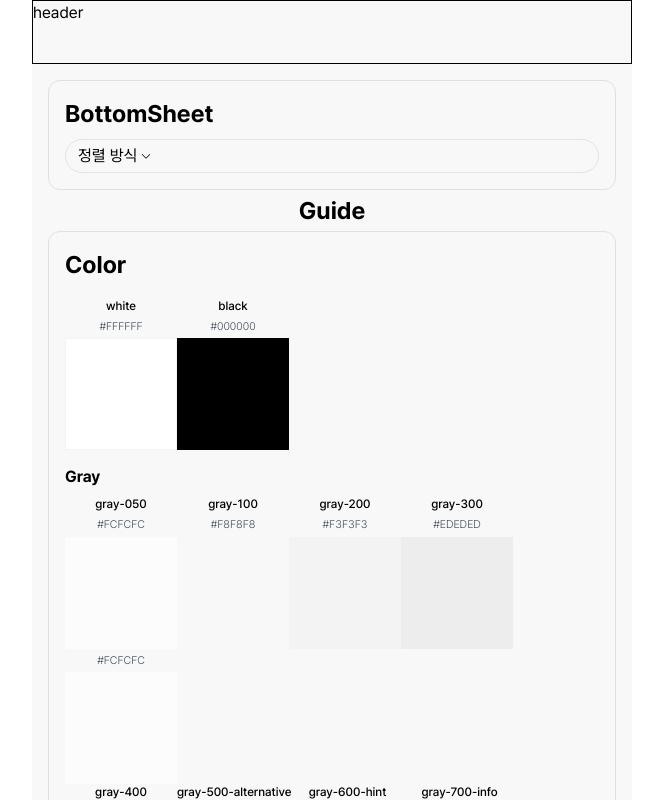
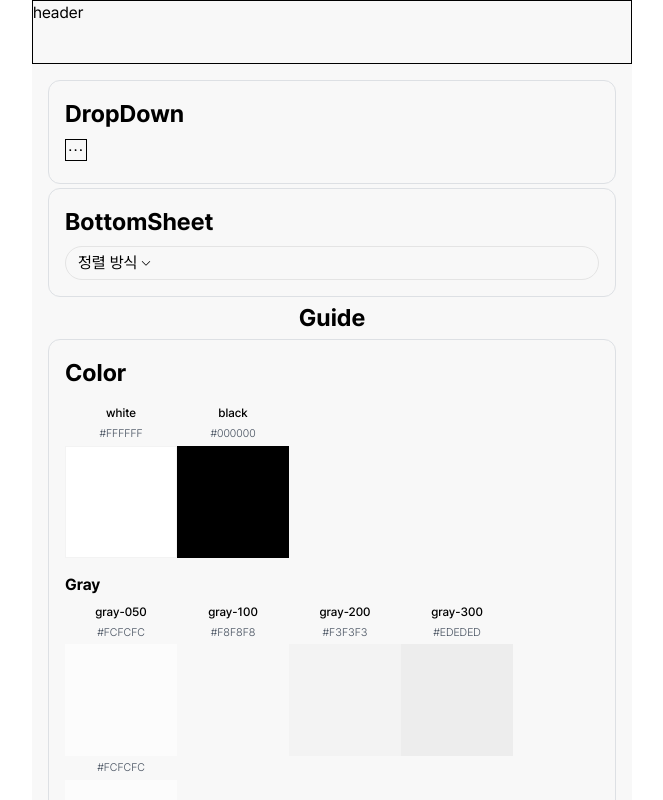
Before and after one commit to FC-DEV3-Final-Project/zoop-frontend, a Next.js app: page /test in a window 1280 px wide. Shown: the top 800 px of the page, without its empty margins (308-971 px from the left). Built offline with nearby package versions, Linux system fonts and the light colour scheme.

Commit message:
style: 드롭다운 퍼블리싱

```diff
--- a/src/app/test/page.tsx
+++ b/src/app/test/page.tsx
@@ -5,6 +5,7 @@ import { Button } from "@/components/ui/button";
 import { Tab } from "@/components/Tab";
 import PropertyCard from "@/components/common/PropertyCard";
 import BottomSheet from "@/components/BottomSheet";
+import Dropdown from "@/components/Dropdown";
 
 const tabItems = [
   { label: "상세 정보", value: "detail" },
@@ -22,12 +23,28 @@ const sortOptions = [
   { label: "가격 낮은 순", value: "low" },
 ];
 
+const dropItems = [
+  { label: "삭제하기", value: "delete" },
+  { label: "편집하기", value: "edit" },
+];
+
 export default function Test() {
   const [selectedTab, setSelectedTab] = useState(tabItems[0].value); // 항상 첫 번째 탭이 활성화된 채로 켜지길 원한다면,,
   const [selectedItem, setSelectedItem] = useState<{ label: string; value: string } | null>(null);
 
   return (
     <div className="flex flex-col items-center justify-center gap-1 p-4">
+      {/* DropDown Section */}
+      <div className="flex w-full flex-col gap-2 rounded-large border border-gray-400 p-4">
+        <h1 className="text-title1">DropDown</h1>
+        <Dropdown
+          items={dropItems}
+          onSelect={(item) => {
+            console.log("선택한 값:", item.label);
+          }}
+        />
+      </div>
+
       {/* BottomSheet Section */}
       <div className="flex w-full flex-col gap-2 rounded-large border border-gray-400 p-4">
         <h1 className="text-title1">BottomSheet</h1>
--- /dev/null
+++ b/src/components/Dropdown.tsx
@@ -0,0 +1,59 @@
+import React, { useEffect, useRef, useState } from "react";
+import { cn } from "@/lib/utils";
+
+interface DropdownItem {
+  value: string;
+  label: string;
+}
+
+interface DropdownProps {
+  items: DropdownItem[];
+  onSelect: (item: DropdownItem) => void;
+}
+
+const Dropdown = ({ items, onSelect }: DropdownProps) => {
+  const [open, setOpen] = useState(false);
+  const dropdownRef = useRef<HTMLDivElement>(null);
+
+  useEffect(() => {
+    function handleClickOutside(e: MouseEvent) {
+      if (dropdownRef.current && !dropdownRef.current.contains(e.target as Node)) {
+        setOpen(false);
+      }
+    }
+    document.addEventListener("mousedown", handleClickOutside);
+    return () => document.removeEventListener("mousedown", handleClickOutside);
+  }, []);
+
+  return (
+    <div ref={dropdownRef} className="relative inline-block">
+      {/* 아이콘 버튼 */}
+      <button
+        onClick={() => setOpen((prev) => !prev)}
+        className="cursor-pointer border border-black"
+      >
+        <img src="/icons/more.svg" alt="드롭다운 버튼" className="h-5 w-5" />
+      </button>
+
+      {/* 드롭다운 리스트 */}
+      {open && (
+        <ul className="absolute mt-2 min-w-[100px] rounded-md border border-black bg-white">
+          {items.map((item) => (
+            <li
+              key={item.value}
+              onClick={() => {
+                onSelect(item);
+                setOpen(false); // 선택 후 닫기
+              }}
+              className="cursor-pointer"
+            >
+              {item.label}
+            </li>
+          ))}
+        </ul>
+      )}
+    </div>
+  );
+};
+
+export default Dropdown;
--- a/tailwind.config.js
+++ b/tailwind.config.js
@@ -91,5 +91,5 @@ export default {
       },
     },
   },
-  plugins: [require("tailwind-scrollbar-hide"), require("@tailwindcss/line-clamp"), require("tailwindcss-animate")],
+  plugins: [require("tailwind-scrollbar-hide"), require("tailwindcss-animate")],
 };
```
